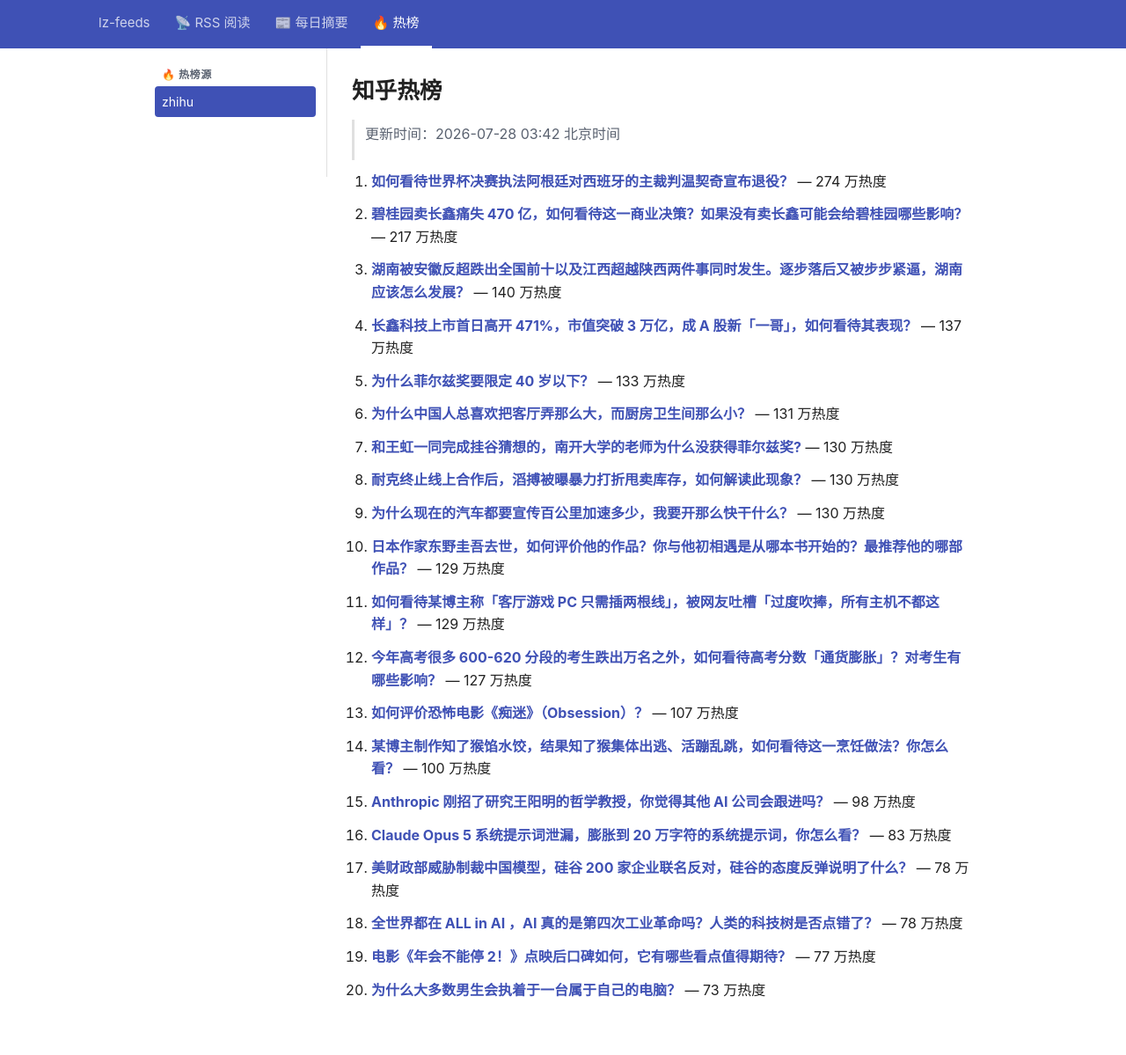
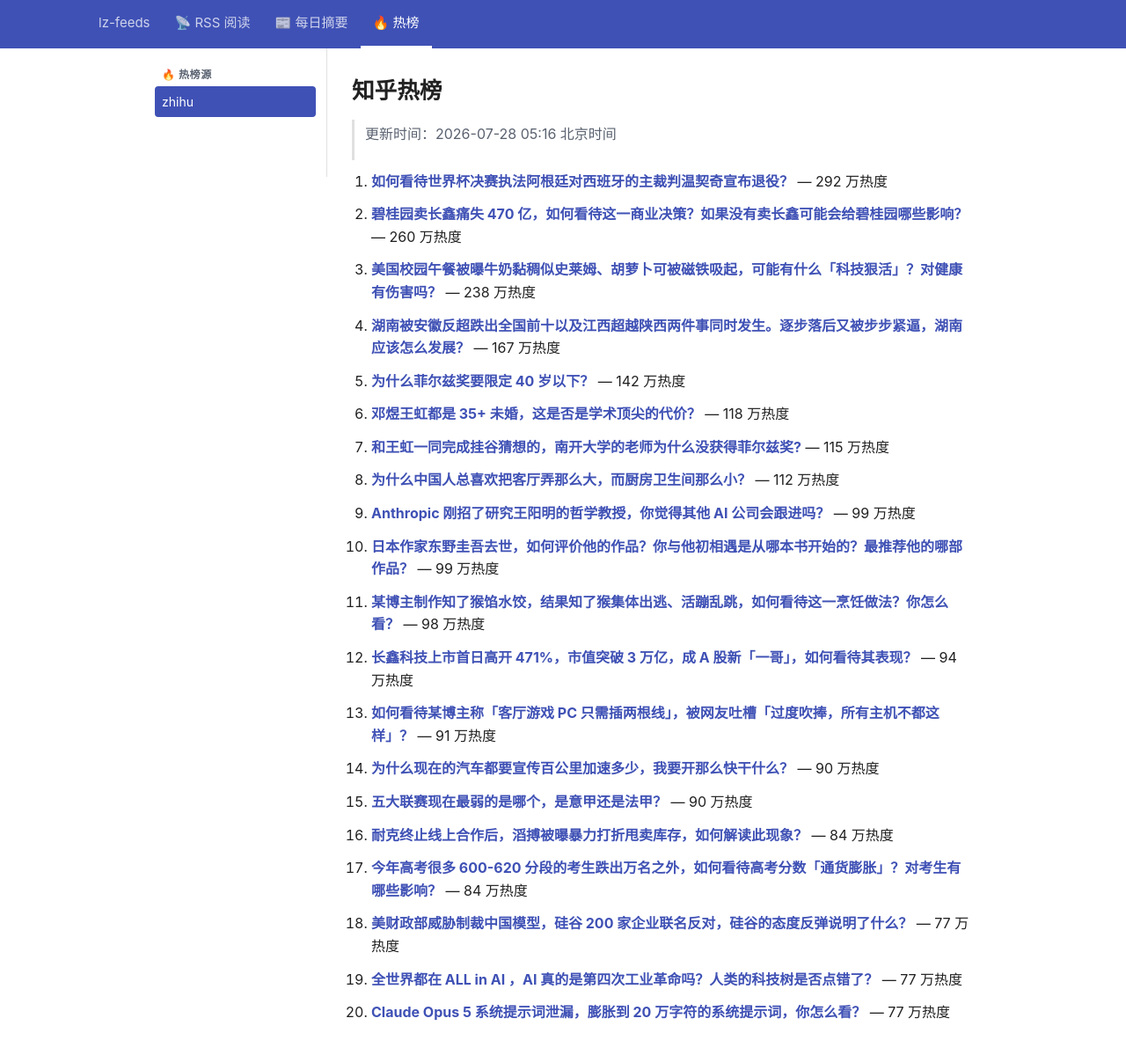
Before and after one commit to lizhang0101/lz-feeds, a Jekyll site: the page built from _hotlist/zhihu.md, in a window 1280 px wide and 1228 px high. Shown: the top 1199 px of the window at 88% size. Built offline with Jekyll 4.4.1, drawn with Linux system fonts in a browser that asks for light colours.

Commit message:
hotlist: 2026-07-27T21:16Z

```diff
--- a/_hotlist/zhihu.md
+++ b/_hotlist/zhihu.md
@@ -1,48 +1,48 @@
 ---
-updated: 2026-07-28 03:42 北京时间
+updated: 2026-07-28 05:16 北京时间
 count: 20
 ---
 
 # 知乎热榜
 
-> 更新时间：2026-07-28 03:42 北京时间
+> 更新时间：2026-07-28 05:16 北京时间
 
-1. **[如何看待世界杯决赛执法阿根廷对西班牙的主裁判温契奇宣布退役？](https://www.zhihu.com/question/2065059989778076694)** — 274 万热度
+1. **[如何看待世界杯决赛执法阿根廷对西班牙的主裁判温契奇宣布退役？](https://www.zhihu.com/question/2065059989778076694)** — 292 万热度
 
-2. **[碧桂园卖长鑫痛失 470 亿，如何看待这一商业决策？如果没有卖长鑫可能会给碧桂园哪些影响？](https://www.zhihu.com/question/2065124091686646367)** — 217 万热度
+2. **[碧桂园卖长鑫痛失 470 亿，如何看待这一商业决策？如果没有卖长鑫可能会给碧桂园哪些影响？](https://www.zhihu.com/question/2065124091686646367)** — 260 万热度
 
-3. **[湖南被安徽反超跌出全国前十以及江西超越陕西两件事同时发生。逐步落后又被步步紧逼，湖南应该怎么发展？](https://www.zhihu.com/question/2064849542147748410)** — 140 万热度
+3. **[美国校园午餐被曝牛奶黏稠似史莱姆、胡萝卜可被磁铁吸起，可能有什么「科技狠活」？对健康有伤害吗？](https://www.zhihu.com/question/2065066881015177978)** — 238 万热度
 
-4. **[长鑫科技上市首日高开 471%，市值突破 3 万亿，成 A 股新「一哥」，如何看待其表现？](https://www.zhihu.com/question/2065005981617107684)** — 137 万热度
+4. **[湖南被安徽反超跌出全国前十以及江西超越陕西两件事同时发生。逐步落后又被步步紧逼，湖南应该怎么发展？](https://www.zhihu.com/question/2064849542147748410)** — 167 万热度
 
-5. **[为什么菲尔兹奖要限定 40 岁以下？](https://www.zhihu.com/question/2063877643347481540)** — 133 万热度
+5. **[为什么菲尔兹奖要限定 40 岁以下？](https://www.zhihu.com/question/2063877643347481540)** — 142 万热度
 
-6. **[为什么中国人总喜欢把客厅弄那么大，而厨房卫生间那么小？](https://www.zhihu.com/question/1997358863511470900)** — 131 万热度
+6. **[邓煜王虹都是 35+ 未婚，这是否是学术顶尖的代价？](https://www.zhihu.com/question/2064804439286977834)** — 118 万热度
 
-7. **[和王虹一同完成挂谷猜想的，南开大学的老师为什么没获得菲尔兹奖?](https://www.zhihu.com/question/2064156513028117185)** — 130 万热度
+7. **[和王虹一同完成挂谷猜想的，南开大学的老师为什么没获得菲尔兹奖?](https://www.zhihu.com/question/2064156513028117185)** — 115 万热度
 
-8. **[耐克终止线上合作后，滔搏被曝暴力打折甩卖库存，如何解读此现象？](https://www.zhihu.com/question/2064176396658807069)** — 130 万热度
+8. **[为什么中国人总喜欢把客厅弄那么大，而厨房卫生间那么小？](https://www.zhihu.com/question/1997358863511470900)** — 112 万热度
 
-9. **[为什么现在的汽车都要宣传百公里加速多少，我要开那么快干什么？](https://www.zhihu.com/question/2024602270579323820)** — 130 万热度
+9. **[Anthropic 刚招了研究王阳明的哲学教授，你觉得其他 AI 公司会跟进吗？](https://www.zhihu.com/question/2058547288499119870)** — 99 万热度
 
-10. **[日本作家东野圭吾去世，如何评价他的作品？你与他初相遇是从哪本书开始的？最推荐他的哪部作品？](https://www.zhihu.com/question/2065093746111112018)** — 129 万热度
+10. **[日本作家东野圭吾去世，如何评价他的作品？你与他初相遇是从哪本书开始的？最推荐他的哪部作品？](https://www.zhihu.com/question/2065093746111112018)** — 99 万热度
 
-11. **[如何看待某博主称「客厅游戏 PC 只需插两根线」，被网友吐槽「过度吹捧，所有主机不都这样」？](https://www.zhihu.com/question/2064715385044199014)** — 129 万热度
+11. **[某博主制作知了猴馅水饺，结果知了猴集体出逃、活蹦乱跳，如何看待这一烹饪做法？你怎么看？](https://www.zhihu.com/question/2064478848314335618)** — 98 万热度
 
-12. **[今年高考很多 600-620 分段的考生跌出万名之外，如何看待高考分数「通货膨胀」？对考生有哪些影响？](https://www.zhihu.com/question/2065009083904742875)** — 127 万热度
+12. **[长鑫科技上市首日高开 471%，市值突破 3 万亿，成 A 股新「一哥」，如何看待其表现？](https://www.zhihu.com/question/2065005981617107684)** — 94 万热度
 
-13. **[如何评价恐怖电影《痴迷》（Obsession）？](https://www.zhihu.com/question/2055620068403144359)** — 107 万热度
+13. **[如何看待某博主称「客厅游戏 PC 只需插两根线」，被网友吐槽「过度吹捧，所有主机不都这样」？](https://www.zhihu.com/question/2064715385044199014)** — 91 万热度
 
-14. **[某博主制作知了猴馅水饺，结果知了猴集体出逃、活蹦乱跳，如何看待这一烹饪做法？你怎么看？](https://www.zhihu.com/question/2064478848314335618)** — 100 万热度
+14. **[为什么现在的汽车都要宣传百公里加速多少，我要开那么快干什么？](https://www.zhihu.com/question/2024602270579323820)** — 90 万热度
 
-15. **[Anthropic 刚招了研究王阳明的哲学教授，你觉得其他 AI 公司会跟进吗？](https://www.zhihu.com/question/2058547288499119870)** — 98 万热度
+15. **[五大联赛现在最弱的是哪个，是意甲还是法甲？](https://www.zhihu.com/question/2063697863830234656)** — 90 万热度
 
-16. **[Claude Opus 5 系统提示词泄漏，膨胀到 20 万字符的系统提示词，你怎么看？](https://www.zhihu.com/question/2064349598202779354)** — 83 万热度
+16. **[耐克终止线上合作后，滔搏被曝暴力打折甩卖库存，如何解读此现象？](https://www.zhihu.com/question/2064176396658807069)** — 84 万热度
 
-17. **[美财政部威胁制裁中国模型，硅谷 200 家企业联名反对，硅谷的态度反弹说明了什么？](https://www.zhihu.com/question/2064030510549054193)** — 78 万热度
+17. **[今年高考很多 600-620 分段的考生跌出万名之外，如何看待高考分数「通货膨胀」？对考生有哪些影响？](https://www.zhihu.com/question/2065009083904742875)** — 84 万热度
 
-18. **[全世界都在 ALL in AI ，AI 真的是第四次工业革命吗？人类的科技树是否点错了？](https://www.zhihu.com/question/2052464126996353859)** — 78 万热度
+18. **[美财政部威胁制裁中国模型，硅谷 200 家企业联名反对，硅谷的态度反弹说明了什么？](https://www.zhihu.com/question/2064030510549054193)** — 77 万热度
 
-19. **[电影《年会不能停 2！》点映后口碑如何，它有哪些看点值得期待？](https://www.zhihu.com/question/2064285305331627552)** — 77 万热度
+19. **[全世界都在 ALL in AI ，AI 真的是第四次工业革命吗？人类的科技树是否点错了？](https://www.zhihu.com/question/2052464126996353859)** — 77 万热度
 
-20. **[为什么大多数男生会执着于一台属于自己的电脑？](https://www.zhihu.com/question/2049981482995922816)** — 73 万热度
+20. **[Claude Opus 5 系统提示词泄漏，膨胀到 20 万字符的系统提示词，你怎么看？](https://www.zhihu.com/question/2064349598202779354)** — 77 万热度
```
